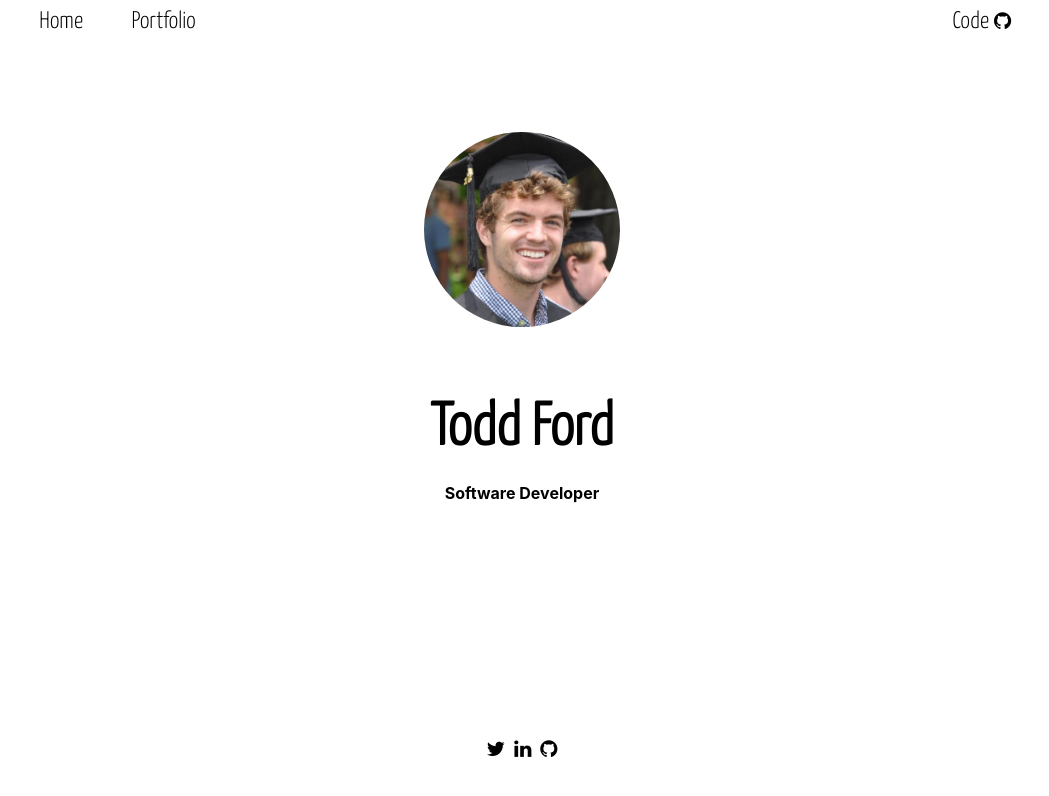
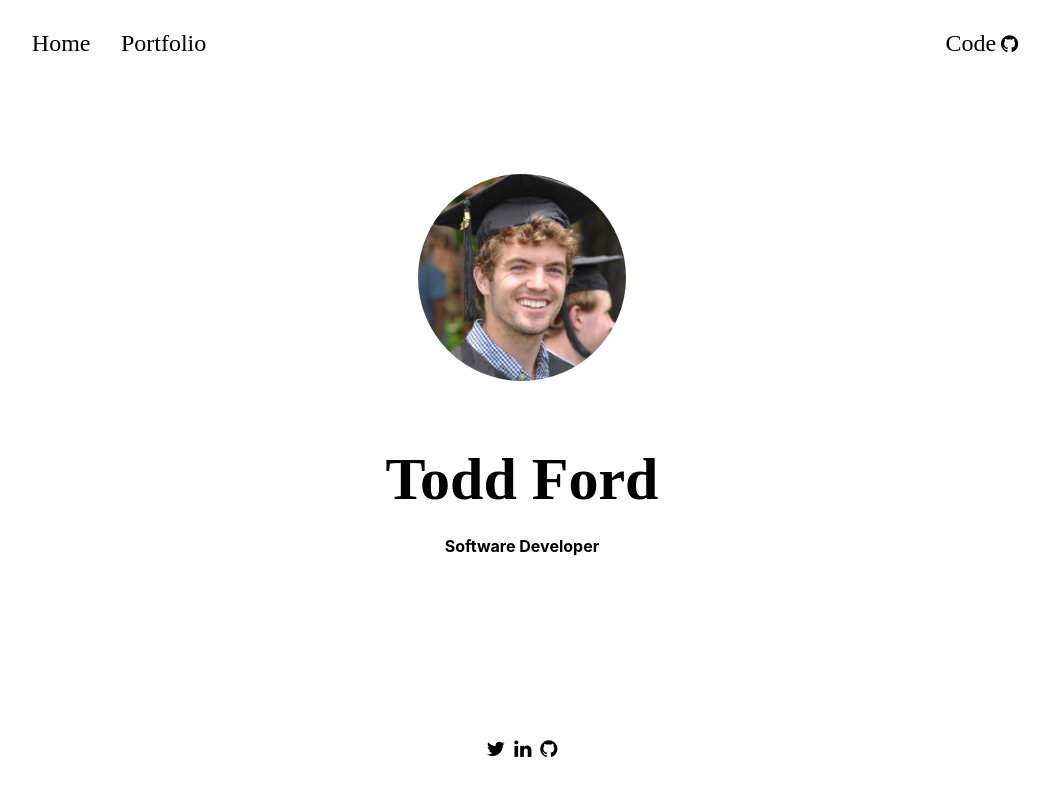
Before and after one commit to toddcford/portfolio_site, a React (Create React App) app: page /#/ in a window 1280 px wide. Shown: the top 796 px of the page, without its empty margins (118-1167 px from the left). Built offline with nearby package versions, Linux system fonts and the light colour scheme.

Commit message:
new layout

```diff
--- a/src/App.css
+++ b/src/App.css
@@ -6,27 +6,25 @@ body {
 }
 .nav-container {
   display: grid;
-  margin-top: 10px;
+  margin-top: 30px;
   margin-left: 10%;
   margin-right: 10%;
   grid-template-columns: repeat(10, 1fr);
-  /* background-color: #282c34 */
   background-color: white;
 
 }
 
 .nav-item1 {
   text-align: center;
-  font-size: 18px;
-  /* font-family: "Titillium Web", sans-serif; */
-  font-family: 'Yanone Kaffeesatz', sans-serif;
+  font-size: 16px;
+  font-family: 'Esteban', serif;
 }
 
 .nav-item2 {
   grid-column: 10/11;
   text-align: center;
-  font-size: 18px;
-  font-family: "Titillium Web", sans-serif;
+  font-size: 16px;
+  font-family: 'Esteban', serif;
 }
 
 .nav-item1 a:hover, .nav-item2 a:hover {
@@ -37,7 +35,7 @@ a {
   color: black;
   text-decoration: none;
   /* font-family: 'Architects Daughter', cursive; */
-  font-family: 'Yanone Kaffeesatz', sans-serif;
+  font-family: 'Esteban', serif;
   font-size: 24px;
 }
 
@@ -49,73 +47,67 @@ a {
   display: grid;
   margin-top: 40px;
   text-align: center;
-  font-family: "Titillium Web", sans-serif;
+  font-family: 'Esteban', serif;
 }
 
 h1 {
   margin-bottom: 0;
   color:black;
-  font-family: 'Yanone Kaffeesatz', sans-serif;
+  font-family: 'Esteban', serif;
   font-size: 36px;
   text-align: center;
-  /* font-size: 50px; */
 }
 #title {
   margin-top:5;
   color: black;
-  font-family: 'Yanone Kaffeesatz', sans-serif;
-}
-#photo {
-  position: absolute;
-  border-radius:50%;
-  /* margin-left: 65%; */
-  margin-left: 60%;
-  width: 10%;
+  font-family: 'Esteban', serif;
 }
 
-.Name {
-  display: flex;
-  flex-direction: row;
-  justify-content: center;
+#home-photo {
+  max-width: 50%;
+  max-height: 50%;
 }
 
 p{
   color: black;
-  /* font-family: 'Architects Daughter', cursive; */
-  font-family: 'Yanone Kaffeesatz', sans-serif;
-}
-
-#content-p {
-  margin-top: 10%;
+  font-family: 'Esteban', serif;
 }
 
 .content-container {
   display: grid;
+  grid-template-columns: 1fr min(35ch, 100%) 1fr;
   margin-top: 125px;
-  margin-left: 20%;
-  margin-right: 20%;
-  /* padding: 10px; */
-  /* grid-column-gap: 20px; */
-  grid-row-gap: 25px;
-  grid-template-columns: 33% 33% 33%;
+}
 
-
+.content-container > * {
+  grid-column: 2;
 }
 .content-item {
   text-align: center;
   font-size: 20px;
-  display: flex;
-  flex-direction: column;
+  height: 300px;
+  margin-top: 2rem;
+}
+
+.content-link {
+  height: 100%;
+}
+#content-p {
+  margin-top: 8%;
+  margin-bottom: 0;
+}
+
+img {
+  display: block;
+  margin-left: auto;
+  margin-right: auto;
+  margin-top: 2%;
 }
 
 body .content-item:hover {
-  /* box-shadow: 2px 8px 45px rgba(0, 0, 0, .15); */
+  box-shadow: 2px 8px 45px rgba(0, 0, 0, .9);
   transform: translate3D(0, -2px, 0);
 
-}
-img {
-  max-width:50%;
-  max-height:50%;
 }
 
 .icon-bar {
--- a/src/App.js
+++ b/src/App.js
@@ -36,8 +36,10 @@ function Header(props) {
 function ContentItem(props) {
   return (
     <div className="content-item">
-      <a href={props.site}> <img height='150px' width='150px' src={process.env.PUBLIC_URL + props.img_ext} alt={props.name}/> </a>
-      <p id='content-p'> {props.name} </p>
+      <a className="content-link" href={props.site}>
+        <img height='200px' width='200px' src={process.env.PUBLIC_URL + props.img_ext} alt={props.name} href="http://espn.com"/>
+        <p id='content-p'> {props.name} </p>
+       </a>
     </div>
   )
 }
@@ -68,11 +70,13 @@ function App() {
         <Switch>
             <Route path="/portfolio">
               <div className='content-container'>
+              <ContentItem name="Stock Portfolio Visualizer" img_ext="/Images/PortfolioVisualization.jpg" site="https://portfolio-visualizer.netlify.app/" />
                 <ContentItem name="Stock Searcher" site="https://stock-searcher.netlify.app/" img_ext="/Images/Stocks.jpg"/>
+                <ContentItem name="Shopping Cart" img_ext='/Images/ShoppingCart.jpg' site="https://tech-shopping-cart.netlify.app/" />
                 <ContentItem name="Random Person Generator" site="https://randompersongenerator.netlify.app" img_ext='/Images/RPG.jpeg'/>
-                <ContentItem name="Filterable Table" img_ext='/Images/FTP.jpg' site="https://filterabletable.netlify.app/" />
-                <ContentItem name="Shopping Cart" img_ext='/Images/ShoppingCart.jpg' site="https://tech-shopping-cart.netlify.app/" />
-                <ContentItem name="Portfolio Visualization" img_ext="/Images/PortfolioVisualization.jpg" site="https://portfolio-visualizer.netlify.app/" />
+                <ContentItem name="Filterable Product Table" img_ext='/Images/FTP.jpg' site="https://filterabletable.netlify.app/" />
+
+
                 {/* <ContentItem name="Movies" img_ext='/Images/RPG.jpeg' />
                 <ContentItem name="Movies" img_ext="/Images/Fractal.jpg" />
                 <ContentItem name="Movies" img_ext='/Images/RPG.jpeg' />
```
